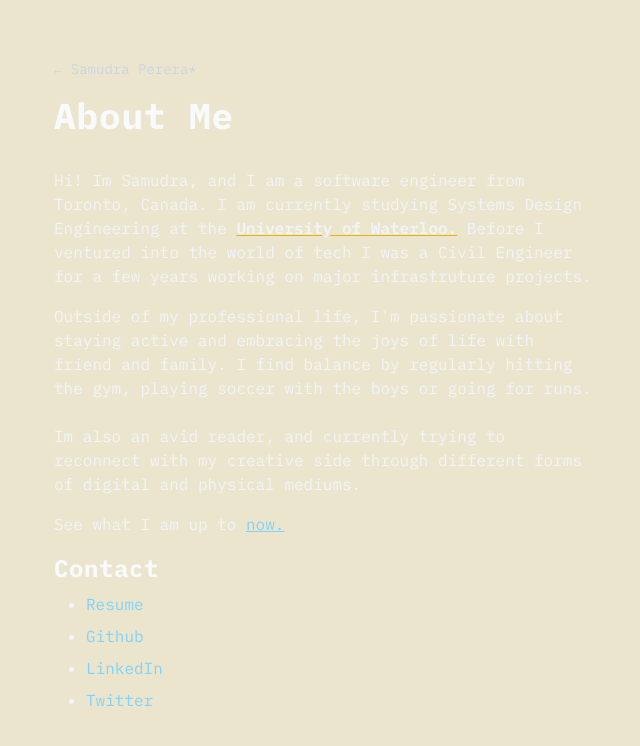
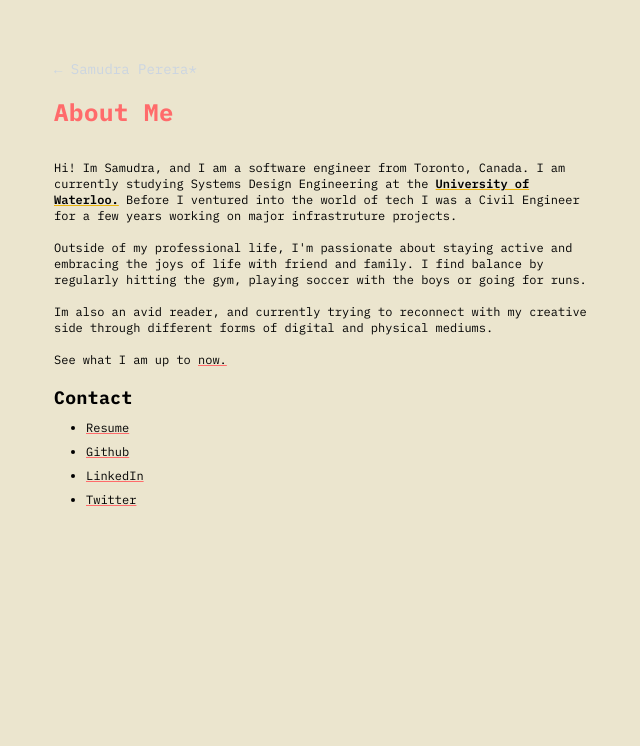
Before and after one commit to samudra-perera/portfolio-site, a React (Vite) app: page /about in a window 1280 px wide. Shown: the top 746 px of the page, without its empty margins (314-954 px from the left). Built offline with nearby package versions, Linux system fonts and the light colour scheme.

Commit message:
About Page Updates

```diff
--- a/src/pages/About.tsx
+++ b/src/pages/About.tsx
@@ -1,6 +1,7 @@
 import { Link } from "react-router-dom";
 import BackToMainButton from "../components/BackToMainButton";
 import Container from "../components/Container";
+import { useTheme } from "../context/ThemeContext";
 
 const AboutLinks = [
   { name: "Resume", href: "/Samudra_Resume.pdf" },
@@ -9,14 +10,22 @@ const AboutLinks = [
   { name: "Twitter", href: "https://twitter.com/theRealSamudra" },
 ];
 
+const AboutParagraphs = ({ children }) => {
+  return <p className="text-black text-xs pb-4">{children}</p>;
+};
+
 const About = () => {
+  const { accentTheme } = useTheme();
   return (
     <Container>
       <BackToMainButton />
-      <h2 className="font-bold text-4xl tracking-wide text-slate-50 pb-8 pt-4">
+      <h2
+        className={`font-bold text-2xl tracking-wide text-accent-${accentTheme} pb-8 pt-4`}
+      >
         About Me
       </h2>
-      <p className="text-slate-100 pb-4">
+      <AboutParagraphs>
+        {" "}
         Hi! Im Samudra, and I am a software engineer from Toronto, Canada. I am
         currently studying Systems Design Engineering at the{" "}
         <a
@@ -28,8 +37,8 @@ const About = () => {
         </a>{" "}
         Before I ventured into the world of tech I was a Civil Engineer for a
         few years working on major infrastruture projects.
-      </p>
-      <p className="text-slate-100 pb-4">
+      </AboutParagraphs>{" "}
+      <AboutParagraphs>
         Outside of my professional life, I'm passionate about staying active and
         embracing the joys of life with friend and family. I find balance by
         regularly hitting the gym, playing soccer with the boys or going for
@@ -38,17 +47,18 @@ const About = () => {
         <br />
         Im also an avid reader, and currently trying to reconnect with my
         creative side through different forms of digital and physical mediums.
-      </p>
-      <p className="text-slate-100 pb-4">
+      </AboutParagraphs>
+      <AboutParagraphs>
         See what I am up to{" "}
-        <Link to="/now" className="underline text-sky-300">
+        <Link
+          to="/now"
+          className={`underline decoration-accent-${accentTheme} text-black`}
+        >
           now.
         </Link>
-      </p>
-      <h3 className="font-bold text-2xl tracking-wide text-slate-50 pb-2">
-        Contact
-      </h3>
-      <ul className="text-slate-100 decoration-white list-disc pl-8">
+      </AboutParagraphs>
+      <h3 className="font-bold text-lg tracking-wide pb-2">Contact</h3>
+      <ul className="text-black text-xs list-disc pl-8">
         {AboutLinks.map((link) => {
           return (
             <li className="pb-2">
@@ -56,7 +66,7 @@ const About = () => {
                 href={link.href}
                 target="_blank"
                 rel="noopener noreferrer"
-                className="text-sky-300"
+                className={`underline decoration-accent-${accentTheme} text-black`}
               >
                 {link.name}
               </a>
```
